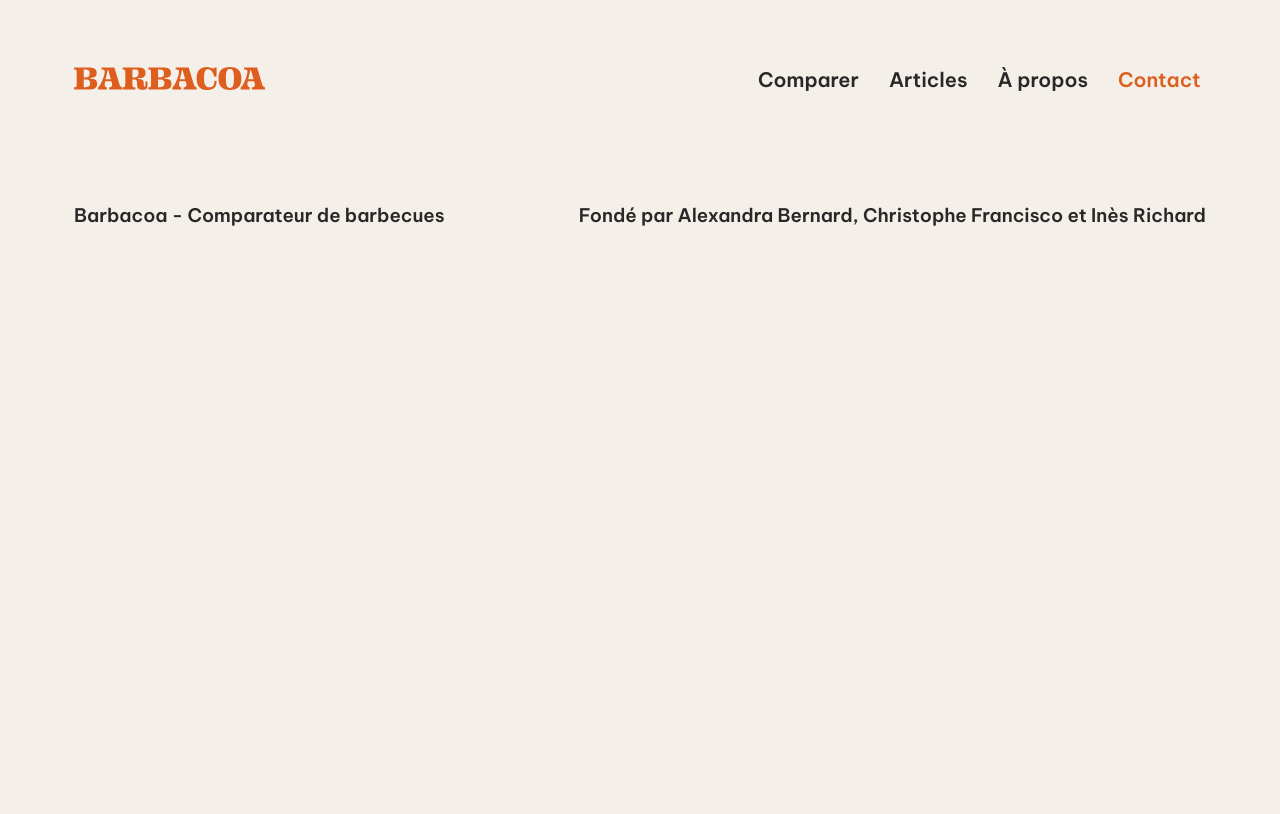
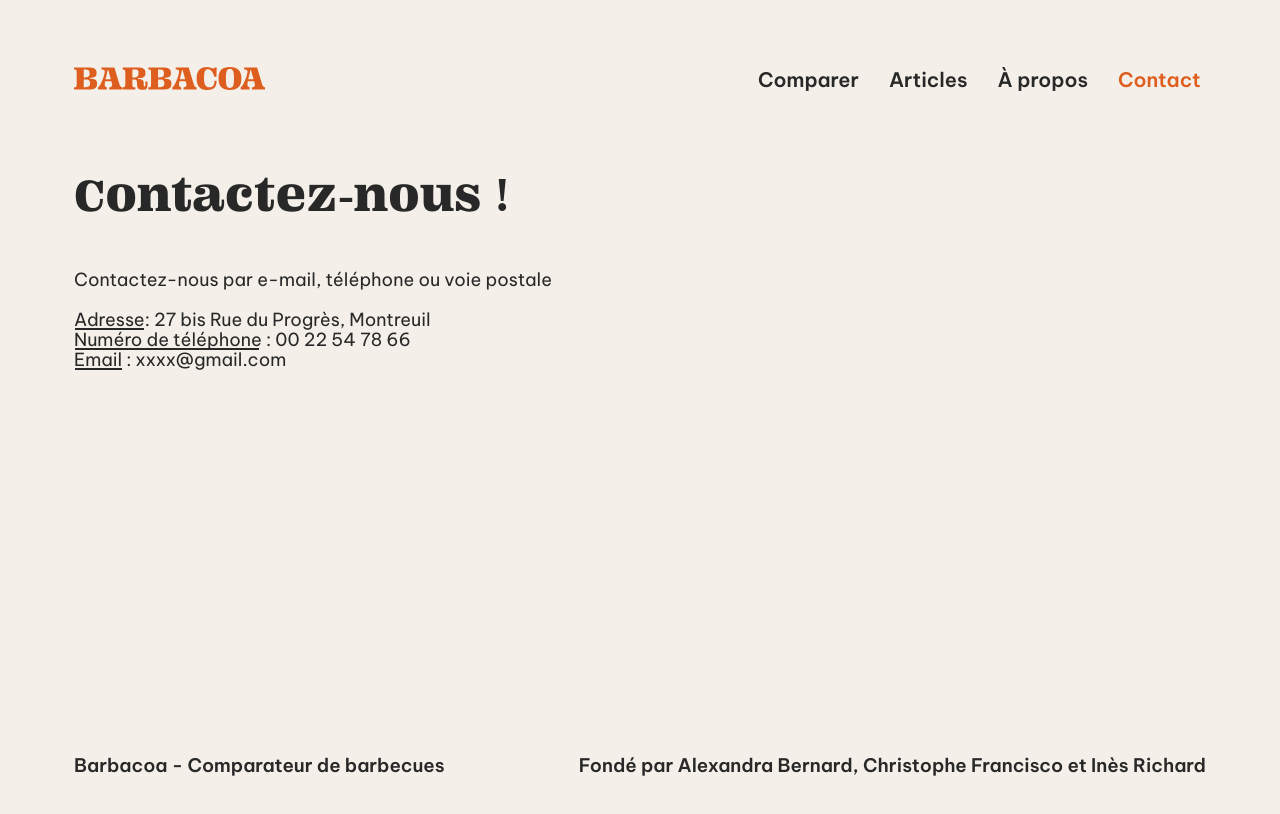
Before and after one commit to Chriiiiiss/barbacoa, a Next.js app: page /contact in a window 1280 px wide. Built offline with nearby package versions, Linux system fonts and the light colour scheme.

Commit message:
[ADD] About & Contact

```diff
--- a/pages/articles.tsx
+++ b/pages/articles.tsx
@@ -15,7 +15,7 @@ const Articles: NextPage<LayoutProps> = (article: LayoutProps) => {
     return(
         <>
             <Head>
-                <title>Articles</title>
+                <title>Now articles</title>
                 <meta name="description" content="Articles de Barbacoa sur le barbecue"/>
             </Head>
             <BarbaHeader/>
--- a/pages/contact.tsx
+++ b/pages/contact.tsx
@@ -1,15 +1,27 @@
 import type { NextPage } from "next";
 import Head from "next/head";
+
 import BarbaHeader from "../components/header";
 import BarbaFooter from "../components/footer";
+import LayoutContent from "../components/layoutContent";
 
 const Contact: NextPage = () => {
     return(
         <>
             <Head>
-                <title>Contact</title>
+                <title>Contactez-nous !</title>
             </Head>
             <BarbaHeader/>
+            <h3 className='h3Title'>Contactez-nous !</h3>
+            <LayoutContent>
+                <span className="aboutText">
+                Contactez-nous par e-mail, téléphone ou voie postale <br/><br/>
+
+                <span className="underlined">Adresse</span>: 27 bis Rue du Progrès, Montreuil<br/>
+                <span className="underlined">Numéro de téléphone</span> : 00 22 54 78 66<br/>
+                <span className="underlined">Email</span> : xxxx@gmail.com
+                </span>
+            </LayoutContent>
             <BarbaFooter/>
         </>
     )
--- a/styles/globals.css
+++ b/styles/globals.css
@@ -7,7 +7,7 @@
 @font-face {
   font-family: "BeVietnam";
   src: url("/fonts/Be_Vietnam_Pro/BeVietnamPro-Regular.ttf");
-  font-weight: 400;
+  font-weight: 300;
 }
 
 @font-face {
@@ -124,6 +124,20 @@ a {
   overflow: scroll;
 }
 
+/*
+
+  About
+
+*/
+
+
+.aboutText{
+  font-family: BeVietnam;
+  font-weight: 400;
+  line-height: 20px;
+  font-size: 18px;
+  color: #282828;
+}
 
 /*
 
@@ -141,8 +155,24 @@ a {
 }
 
 .footerText{
+  max-width: 822px;
   font-family: BeVietnam;
   font-weight: 600;
   font-size: 14;
   color: #282828;
 }
+
+.underlined{
+  color: #282828;
+  position: relative;
+}
+
+.underlined::after{
+  content:'';
+  left: -1px;
+  bottom: 1px;
+  position: absolute;
+  width: 98%;
+  border-bottom: solid 2px #282828;
+  margin: 0 2px;
+}
```
Also changed, not shown: pages/about.tsx (+26 -1 lines).
